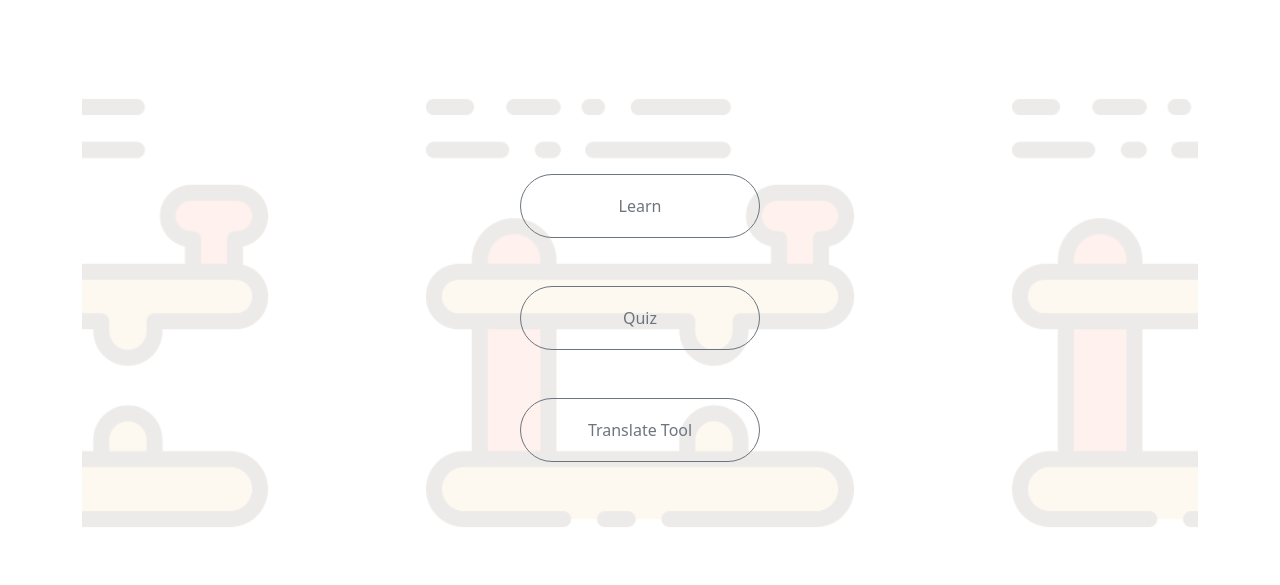
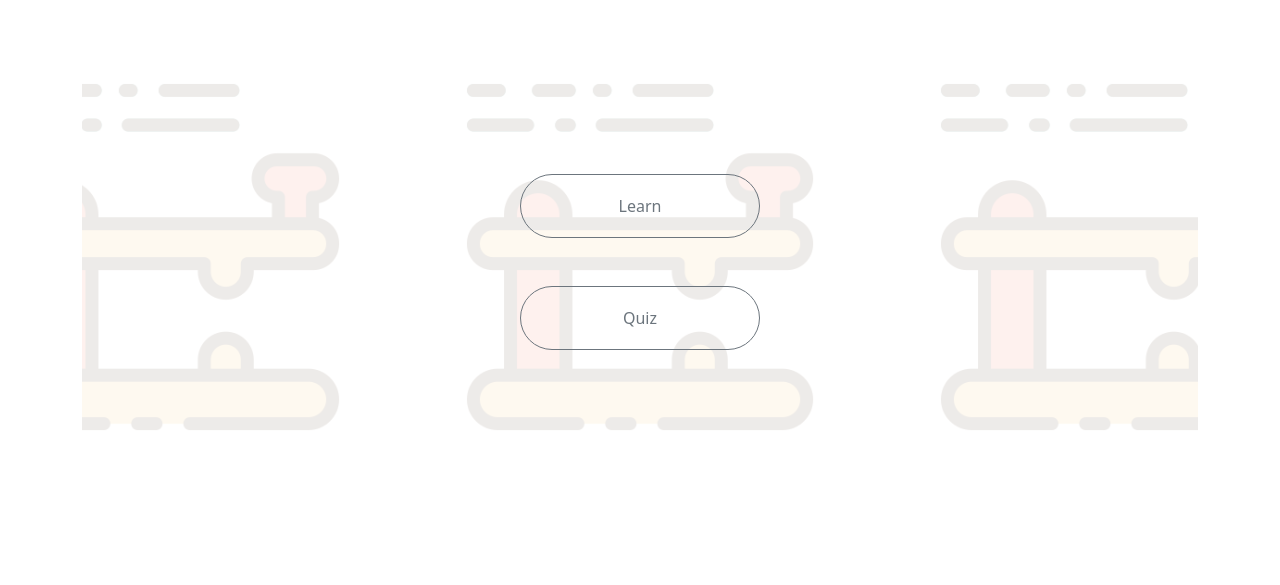
Before and after one commit to Jiaxin-yyjx/MorseCode, a Flask app: page /start in a window 1280 px wide. Shown: the part 61-646 px from the top of the page. Run offline with Flask 3, Linux system fonts and the light colour scheme; some libraries are stand-ins or nearby versions.

Commit message:
Homepage

```diff
--- a/templates/learn/start.html
+++ b/templates/learn/start.html
@@ -12,10 +12,10 @@
             <button class="spbuttonlayout btn btn-outline-secondary">Quiz</button>
         </a>
     </div>
-    <div class="row deletemargin text-layout">
+    <!-- <div class="row deletemargin text-layout">
         <a href="{{ url_for('charmenu') }}">
             <button class="spbuttonlayout btn btn-outline-secondary">Translate Tool</button>
         </a>
-    </div>
+    </div> -->
 </div>
 {% endblock %}
```
Also changed, not shown: static/images/Homepage.png.
